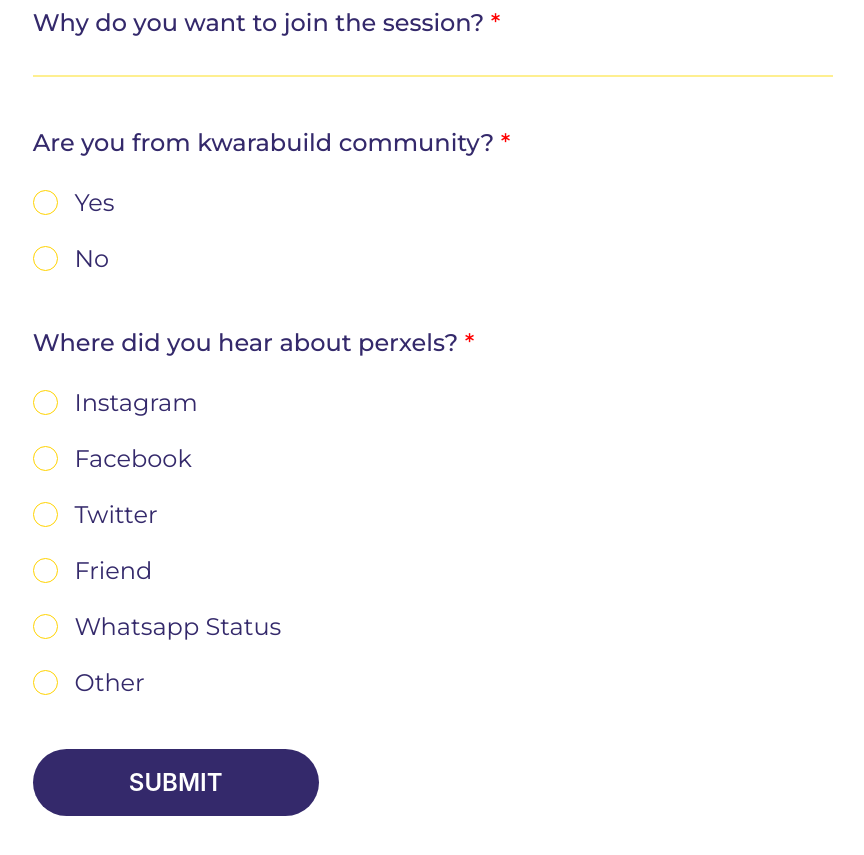
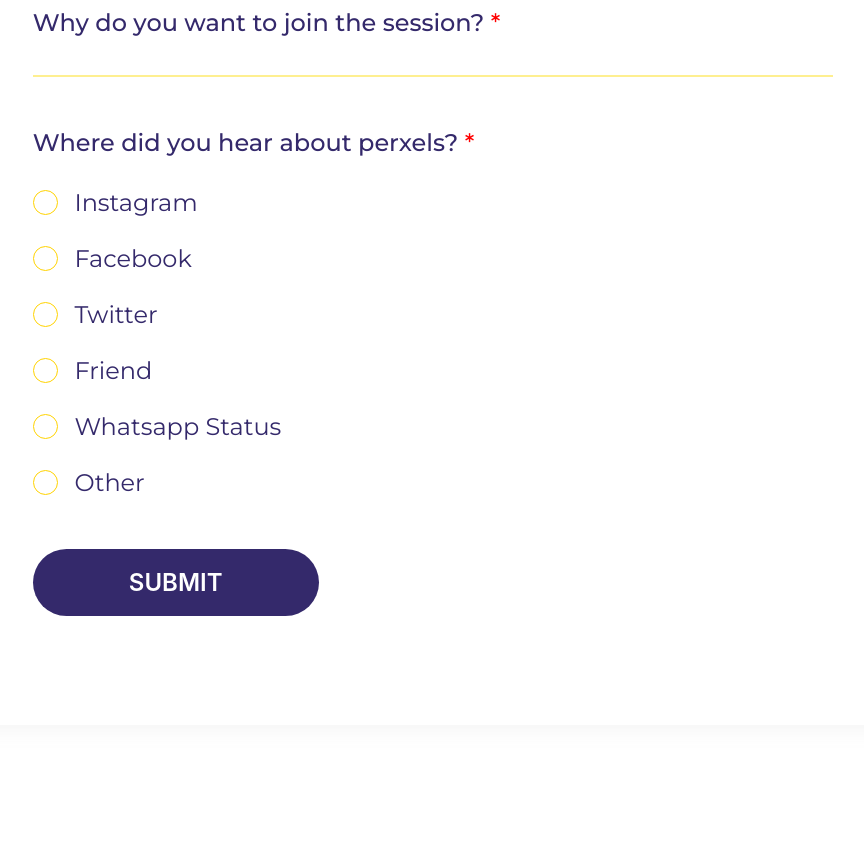
Before and after one commit to EmmanuelOluwafemi/perxels-start, a React (Create React App) app: page /register in a window 1280 px wide. Shown: the part 1160-2015 px from the top of the page, without its empty margins (140-1004 px from the left). After the commit the page ends 1917 px from the top, so only its background shows below. Built offline with nearby package versions, Linux system fonts and the light colour scheme.

Commit message:
removed a field from the registration form

```diff
--- a/src/pages/Register.js
+++ b/src/pages/Register.js
@@ -122,22 +122,6 @@
                 <div className="inpuGroup">
                     <label className="labels" htmlFor="why">Why do you want to join the session? <span>*</span></label>
                     <input className={errors.why ? "inputs error" : "inputs"} id="why" ref={register({ required: true, minLength: 5 })} name="why" type="text"/>
-                </div>
-
-                <div className="inpuGroup">
-                    <label className="labels" htmlFor="Category" style={{ marginBottom: '24px' }}>Are you from kwarabuild community? <span>*</span></label>
-
-                    <div className="radioBox">
-                        <input type="radio" id="kwarabuildyes" value="Yes" ref={register({ required: true })} name="kwarabuild" />
-                        <label className="check" htmlFor="kwarabuildyes"></label>
-                        <label htmlFor="kwarabuildno">Yes</label>
-                    </div>
-
-                    <div className="radioBox">
-                        <input type="radio" id="kwarabuildno" value="No" ref={register({ required: true })} name="kwarabuild" />
-                        <label className="check" htmlFor="kwarabuildno"></label>
-                        <label htmlFor="kwarabuildno">No</label>
-                    </div>
                 </div>
 
                 <div className="inpuGroup">
```
